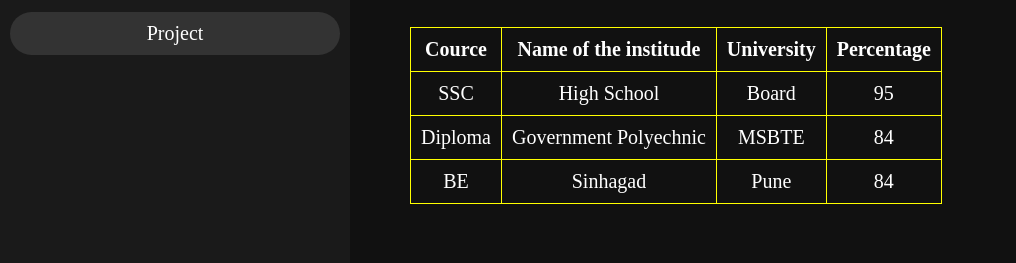
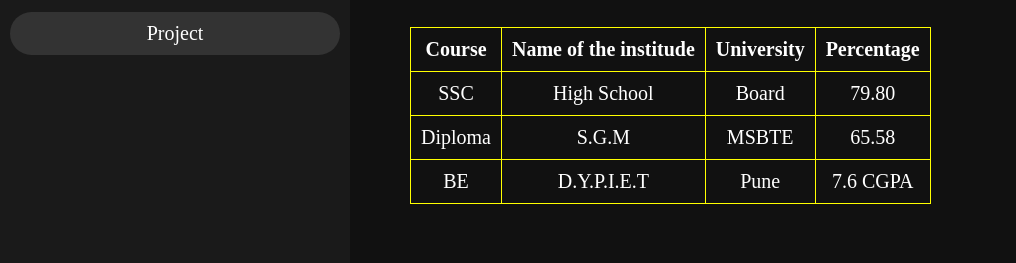
Before and after one commit to DevalkarAniket/resume, a plain HTML site: page index.html in a window 1280 px wide. Shown: the part 537-800 px from the top of the page, without its empty margins (0-1016 px from the left). Drawn offline with Linux system fonts and the light colour scheme.

Commit message:
Update index.html

```diff
--- a/index.html
+++ b/index.html
@@ -39,7 +39,7 @@
     <h1 class="title"><span>Education</span></h1><br><br><br>
     <table>
         <tr>
-            <th>Cource</th>
+            <th>Course</th>
             <th>Name of the institude</th>
             <th>University</th>
             <th>Percentage</th>
@@ -48,19 +48,19 @@
             <td>SSC</td>
             <td>High School</td>
             <td>Board</td>
-            <td>95</td>
+            <td>79.80</td>
         </tr>
         <tr>
             <td>Diploma</td>
-            <td>Government Polyechnic </td>
+            <td>S.G.M </td>
             <td>MSBTE</td>
-            <td>84</td>
+            <td>65.58</td>
         </tr>
         <tr>
             <td>BE</td>
-            <td>Sinhagad</td>
+            <td>D.Y.P.I.E.T</td>
             <td>Pune</td>
-            <td>84</td>
+            <td>7.6 CGPA</td>
         </tr>
     </table>
 </section>
```
